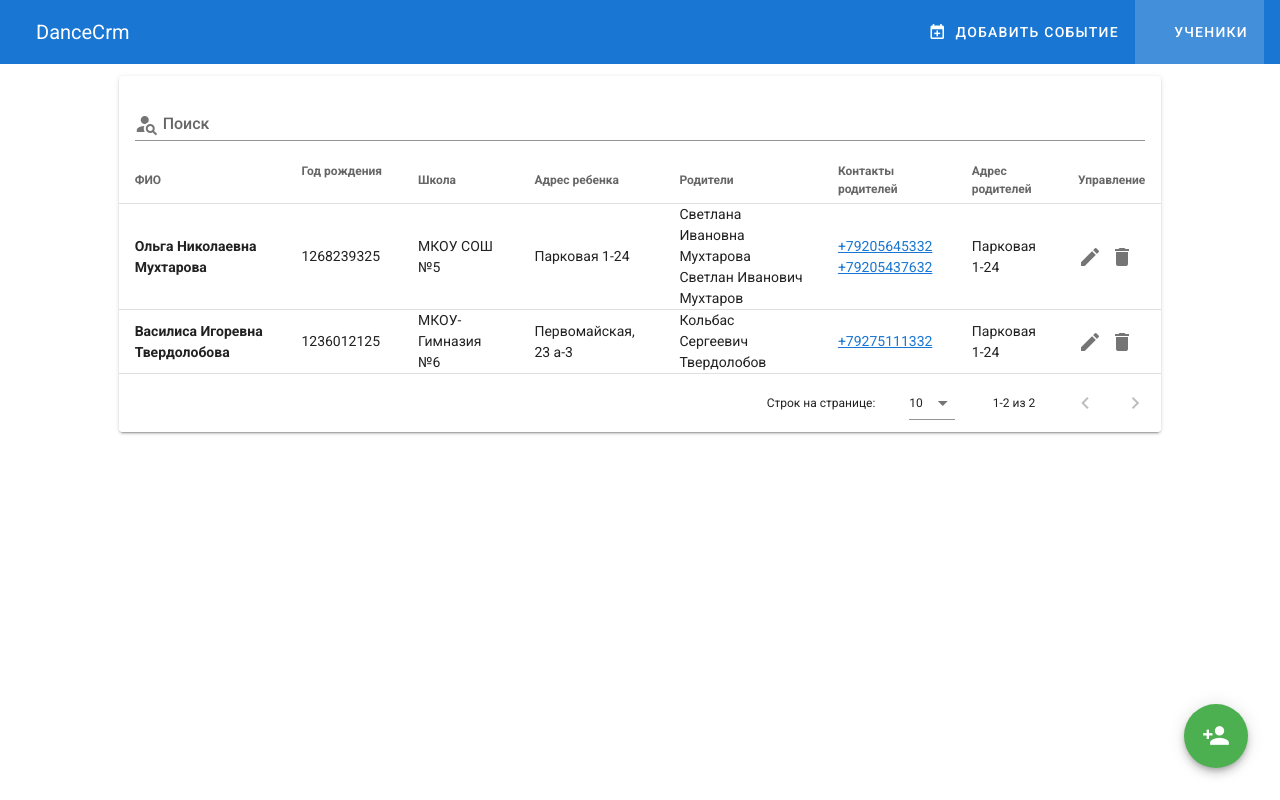
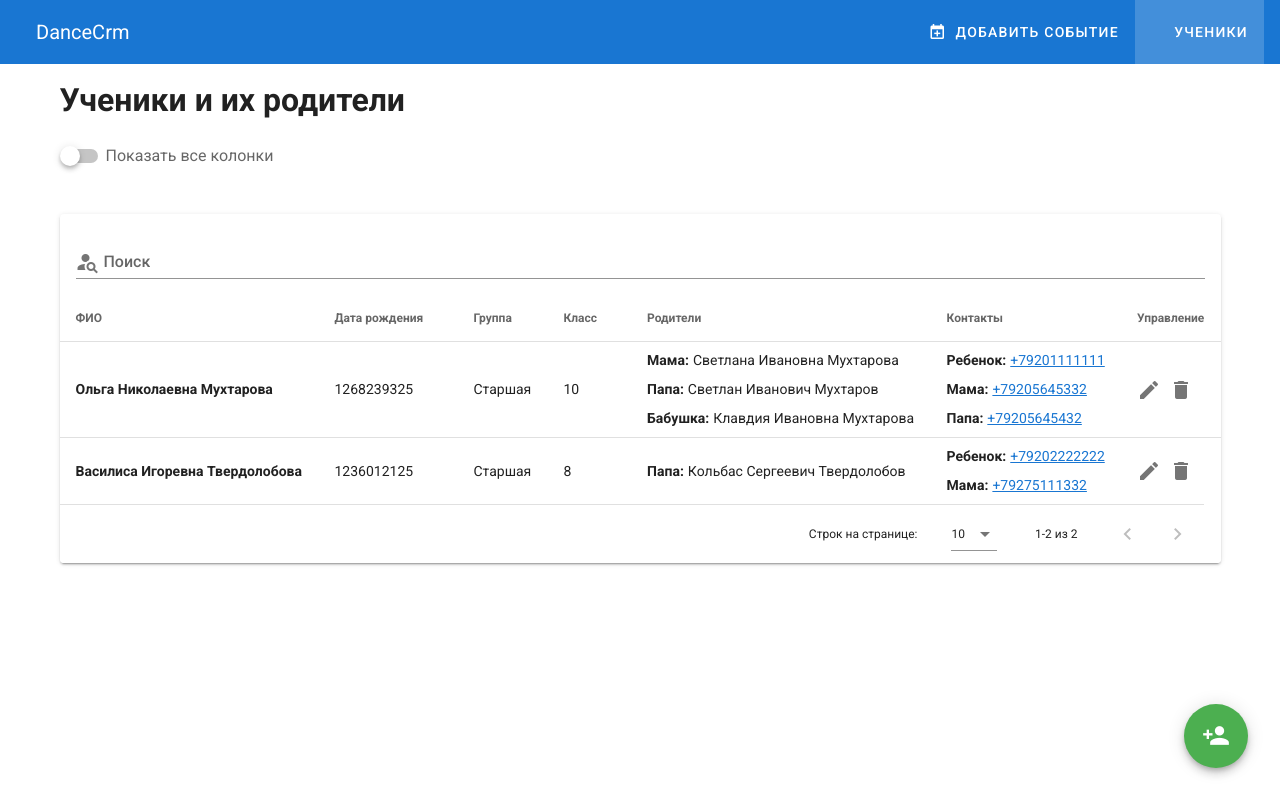
Before and after one commit to vivikkk/dance-crm, a Vue app: page /students in a window 1280 px wide. Built offline with nearby package versions, Linux system fonts and the light colour scheme.

Commit message:
data table

```diff
--- a/src/store/modules/students.js
+++ b/src/store/modules/students.js
@@ -2,23 +2,47 @@ export default {
   state: [
     {
       name: 'Ольга Николаевна Мухтарова',
-      sex: 0,
       dateOfBirthday: 1268239325,
+      group: 'Старшая',
       school: 'МКОУ СОШ №5',
-      studentAdress: 'Парковая 1-24',
-      parentsAdress: 'Парковая 1-24',
-      parentsNames: ['Светлана Ивановна Мухтарова', 'Светлан Иванович Мухтаров'],
-      parentsPhones: ['+79205645332', '+79205437632']
+      class: 10,
+      adress: {
+        student: 'Парковая 1-24',
+        parents: ''
+      },
+      parents: {
+        mother: 'Светлана Ивановна Мухтарова',
+        father: 'Светлан Иванович Мухтаров',
+        grandMother: 'Клавдия Ивановна Мухтарова'
+      },
+      phones: {
+        student: '+79201111111',
+        mother: '+79205645332',
+        father: '+79205645432',
+        grandMother: ''
+      }
     },
     {
       name: 'Василиса Игоревна Твердолобова',
-      sex: 0,
       dateOfBirthday: 1236012125,
-      school: 'МКОУ-Гимназия №6',
-      studentAdress: 'Первомайская, 23 а-3',
-      parentsAdress: 'Парковая 1-24',
-      parentsNames: ['Кольбас Сергеевич Твердолобов'],
-      parentsPhones: ['+79275111332']
+      group: 'Старшая',
+      school: 'МКОУ Гимназия №6',
+      class: 8,
+      adress: {
+        student: 'Первомайская, 23 а-3',
+        parents: 'Бессолова, 3-6'
+      },
+      parents: {
+        mother: '',
+        father: 'Кольбас Сергеевич Твердолобов',
+        grandMother: ''
+      },
+      phones: {
+        student: '+79202222222',
+        mother: '+79275111332',
+        father: '',
+        grandMother: ''
+      }
     }
   ],
   mutations: {},
--- a/src/views/Students.vue
+++ b/src/views/Students.vue
@@ -1,12 +1,18 @@
 <template lang="pug">
-v-container(fluid)
+v-container
+  v-row
+    v-col
+      h1 Ученики и их родители
+      v-switch(
+        v-model="showAllColumns"
+        label="Показать все колонки"
+      )
   v-row(
     align="center"
     justify="center"
   )
     v-col(
         cols="12"
-        lg="10"
       )
       v-card
         v-card-title
@@ -18,32 +24,60 @@ v-container(fluid)
             hide-details
           )
         v-data-table(
-          :headers="headers"
+          :headers="computedHeaders"
+          :fixed-header="true"
           :items="students"
           :search="search"
+          align="start"
         )
           template(#item.name="{ value }")
-            strong {{value}}
+            strong {{ value }}
+
           template(#item.dateOfBirthday="{ value }")
-            div {{value}}
-          template(#item.parentsNames="{ value }")
-            div(v-for="item in value") {{ item }}
-          template(#item.parentsPhones="{ value }")
-            div(v-for="item in value")
-              a(:href="`callto:${item}`") {{ item }}
+            div {{ value }}
+
+          template(#item.parents="{ value }")
+            .mt-2.mb-2(
+              v-for="(val, key) in value"
+              v-if="val"
+            )
+              strong.mr-1 {{ getGlobalVars(key) }}:
+              span {{ val }}
+
+          template(#item.phones="{ value }")
+            .mt-2.mb-2(
+              v-for="(val, key) in value"
+              v-if="val"
+            )
+              strong.mr-1 {{ getGlobalVars(key) }}:
+              a(:href="`callto:${val}`") {{ val }}
+
           template(#item.school="{ value }")
-            div {{value}}
-          template(#item.parentsAdress="{ value }")
-            div {{value}}
-          template(#item.studentAdress="{ value }")
-            div {{value}}
+            span {{ value }}
+
+          template(#item.class="{ value }")
+            span {{ value }}
+
+          template(#item.adress="{ value }")
+            .mt-2.mb-2(
+              v-for="(val, key) in value"
+              v-if="val"
+            )
+              strong.mr-1 {{ getGlobalVars(key) }}:
+              span {{ val }}
+
+          template(#item.group="{ value }")
+            div {{ value }}
+
           template(#item.action="{ item }")
             v-icon(
               medium
               class="mr-2"
+              @click=""
             ) mdi-pencil
             v-icon(
               medium
+              @click=""
             ) mdi-delete
 
   v-btn(
@@ -65,44 +99,56 @@ export default {
   data () {
     return {
       search: '',
+      showAllColumns: false,
       headers: [
         {
           text: 'ФИО',
           align: 'start',
-          filterable: false,
-          value: 'name'
+          value: 'name',
+          hideByDefault: false
         },
         {
-          text: 'Год рождения',
-          value: 'dateOfBirthday'
+          text: 'Дата рождения',
+          value: 'dateOfBirthday',
+          hideByDefault: false
+        },
+        {
+          text: 'Группа',
+          value: 'group',
+          hideByDefault: false
         },
         {
           text: 'Школа',
-          value: 'school'
+          value: 'school',
+          hideByDefault: true
         },
         {
-          text: 'Адрес ребенка',
-          value: 'studentAdress',
+          text: 'Класс',
+          value: 'class',
+          hideByDefault: false
+        },
+        {
+          text: 'Адрес',
+          value: 'adress',
+          hideByDefault: true,
           sortable: false
         },
         {
           text: 'Родители',
-          value: 'parentsNames',
+          value: 'parents',
+          hideByDefault: false,
           sortable: false
         },
         {
-          text: 'Контакты родителей',
-          value: 'parentsPhones',
-          sortable: false
-        },
-        {
-          text: 'Адрес родителей',
-          value: 'parentsAdress',
+          text: 'Контакты',
+          value: 'phones',
+          hideByDefault: false,
           sortable: false
         },
         {
           text: 'Управление',
           value: 'action',
+          hideByDefault: false,
           sortable: false
         }
       ]
@@ -112,6 +158,27 @@ export default {
   computed: {
     students () {
       return this.$store.getters.students
+    },
+    computedHeaders () {
+      return this.showAllColumns ? this.headers : this.headers.filter(header => !header.hideByDefault)
+    }
+  },
+
+  /**
+   * TODO: global vars
+   */
+
+  methods: {
+    getGlobalVars (key) {
+      const keys = {
+        student: 'Ребенок',
+        parents: 'Родители',
+        mother: 'Мама',
+        father: 'Папа',
+        grandMother: 'Бабушка'
+      }
+
+      return keys[key]
     }
   }
 }
@@ -122,4 +189,7 @@ export default {
   right: 32px !important;
   bottom: 32px !important;
 }
+span {
+  white-space: nowrap;
+}
 </style>
```
